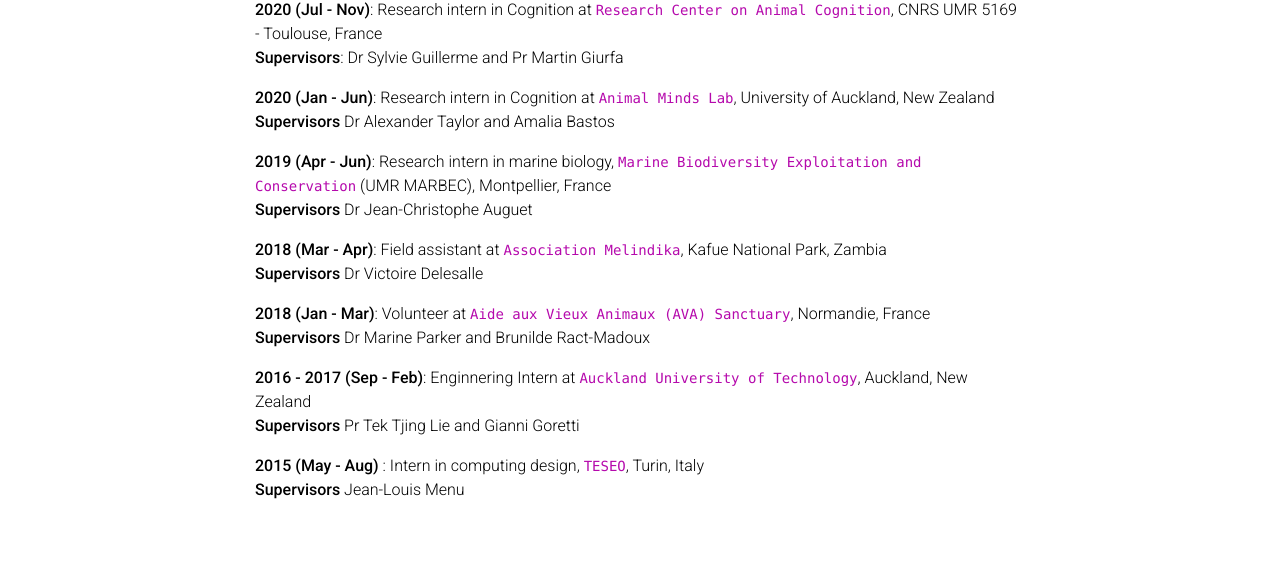
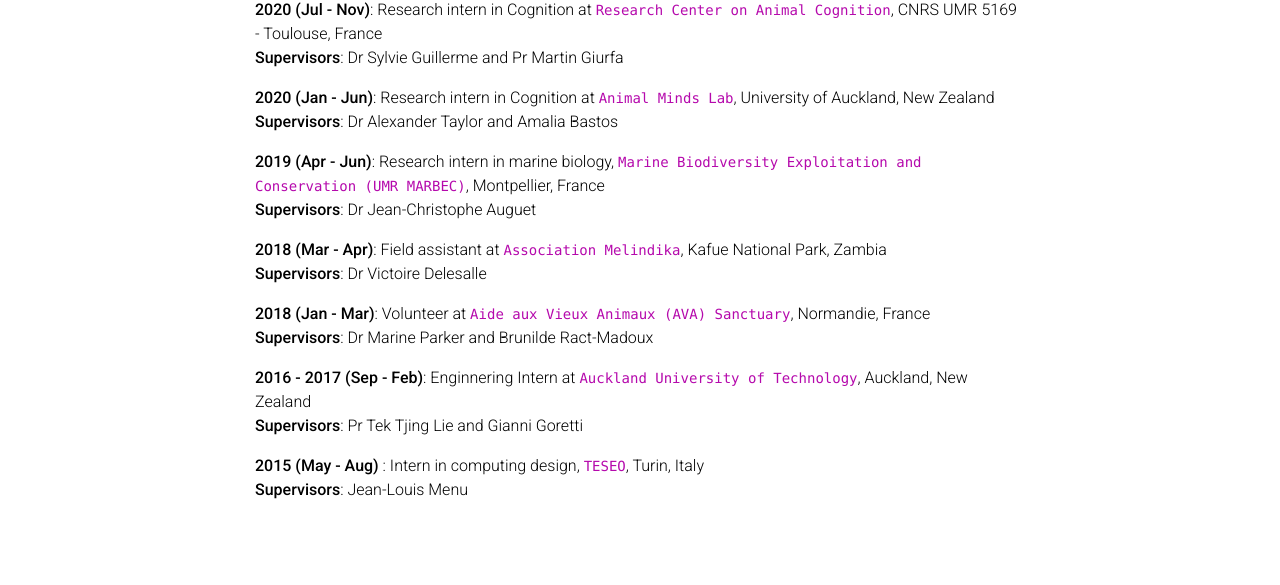
Before and after one commit to martindessart/martindessart.github.io, a Jekyll site: the page built from _pages/CV.md, in a window 1280 px wide and 1240 px high. Shown: the part 612-1197 px from the top of the window. Built offline with Jekyll 4.4.1, drawn with Linux system fonts in a browser that asks for light colours; nearby versions of some CDN libraries; a style sheet for code colours, icons or effects is not loaded.

Commit message:
update CV

```diff
--- a/_pages/CV.md
+++ b/_pages/CV.md
@@ -6,7 +6,7 @@
 nav: true
 ---
 
-Click [`here`]({{ site.url }}/assets/pdf/CV_GIT.pdf){:target="\_blank"} to see my full CV.
+Click [**`here`**]({{ site.url }}/assets/pdf/CV_GIT.pdf){:target="\_blank"} to see my full CV.
 
 <br />
 ## Education
@@ -27,21 +27,21 @@
 **Supervisors**: Dr Sylvie Guillerme and Pr Martin Giurfa
 
 **2020 (Jan - Jun)**: Research intern in Cognition at `Animal Minds Lab`, University of Auckland, New Zealand <br>
-**Supervisors** Dr Alexander Taylor and Amalia Bastos
+**Supervisors**: Dr Alexander Taylor and Amalia Bastos
 
-**2019 (Apr - Jun)**: Research intern in marine biology, `Marine Biodiversity Exploitation and Conservation` (UMR MARBEC), Montpellier, France <br>
-**Supervisors** Dr Jean-Christophe Auguet
+**2019 (Apr - Jun)**: Research intern in marine biology, `Marine Biodiversity Exploitation and Conservation (UMR MARBEC)`, Montpellier, France <br>
+**Supervisors**: Dr Jean-Christophe Auguet
 
 **2018 (Mar - Apr)**: Field assistant at `Association Melindika`, Kafue National Park, Zambia <br>
-**Supervisors** Dr Victoire Delesalle
+**Supervisors**: Dr Victoire Delesalle
 
 **2018 (Jan - Mar)**: Volunteer at `Aide aux Vieux Animaux (AVA) Sanctuary`, Normandie, France <br>
-**Supervisors** Dr Marine Parker and Brunilde Ract-Madoux
+**Supervisors**: Dr Marine Parker and Brunilde Ract-Madoux
 
 **2016 - 2017 (Sep - Feb)**: Enginnering Intern at `Auckland University of Technology`, Auckland, New Zealand <br>
-**Supervisors** Pr Tek Tjing Lie and Gianni Goretti
+**Supervisors**: Pr Tek Tjing Lie and Gianni Goretti
 
 **2015 (May - Aug)** : Intern in computing design, `TESEO`, Turin, Italy <br>
-**Supervisors** Jean-Louis Menu
+**Supervisors**: Jean-Louis Menu
 
 <br />
```
